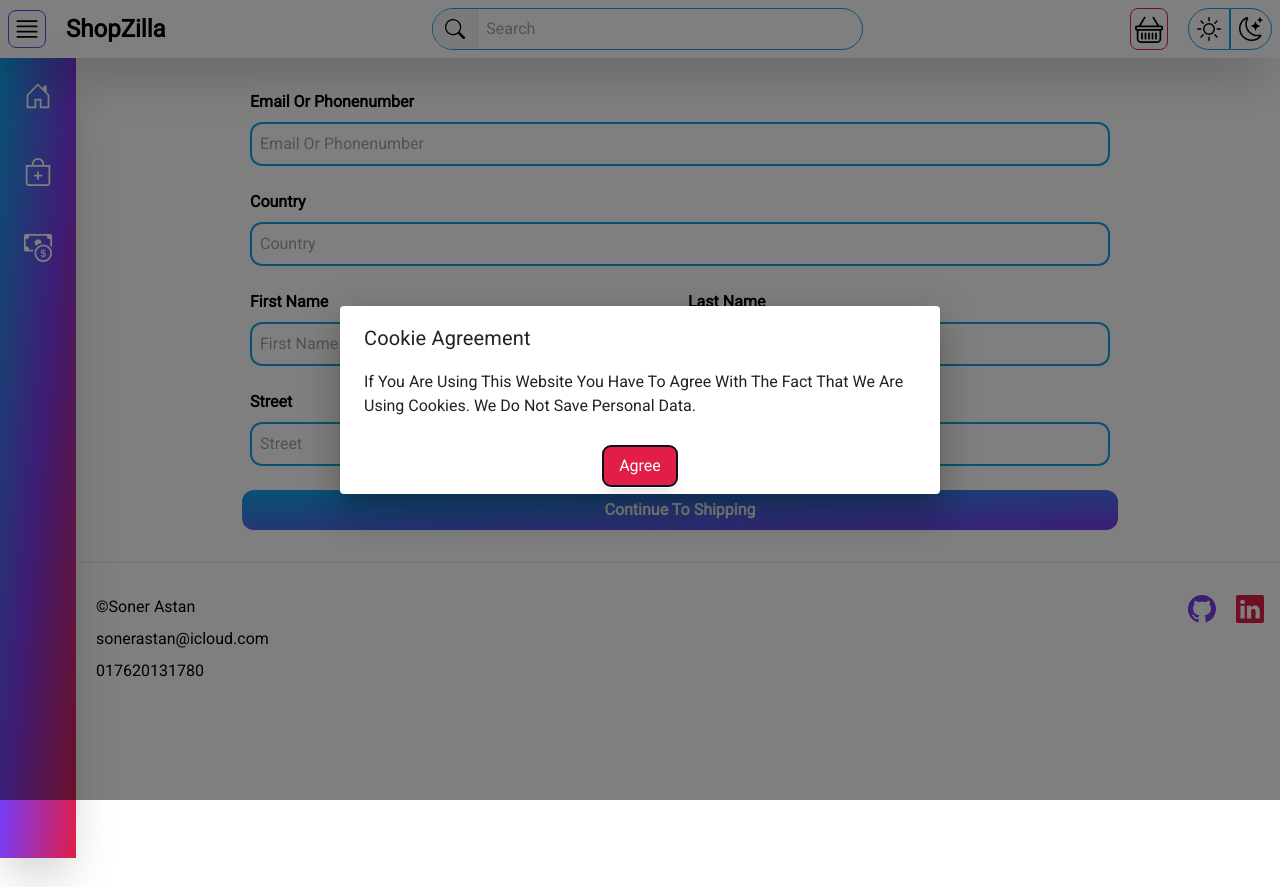
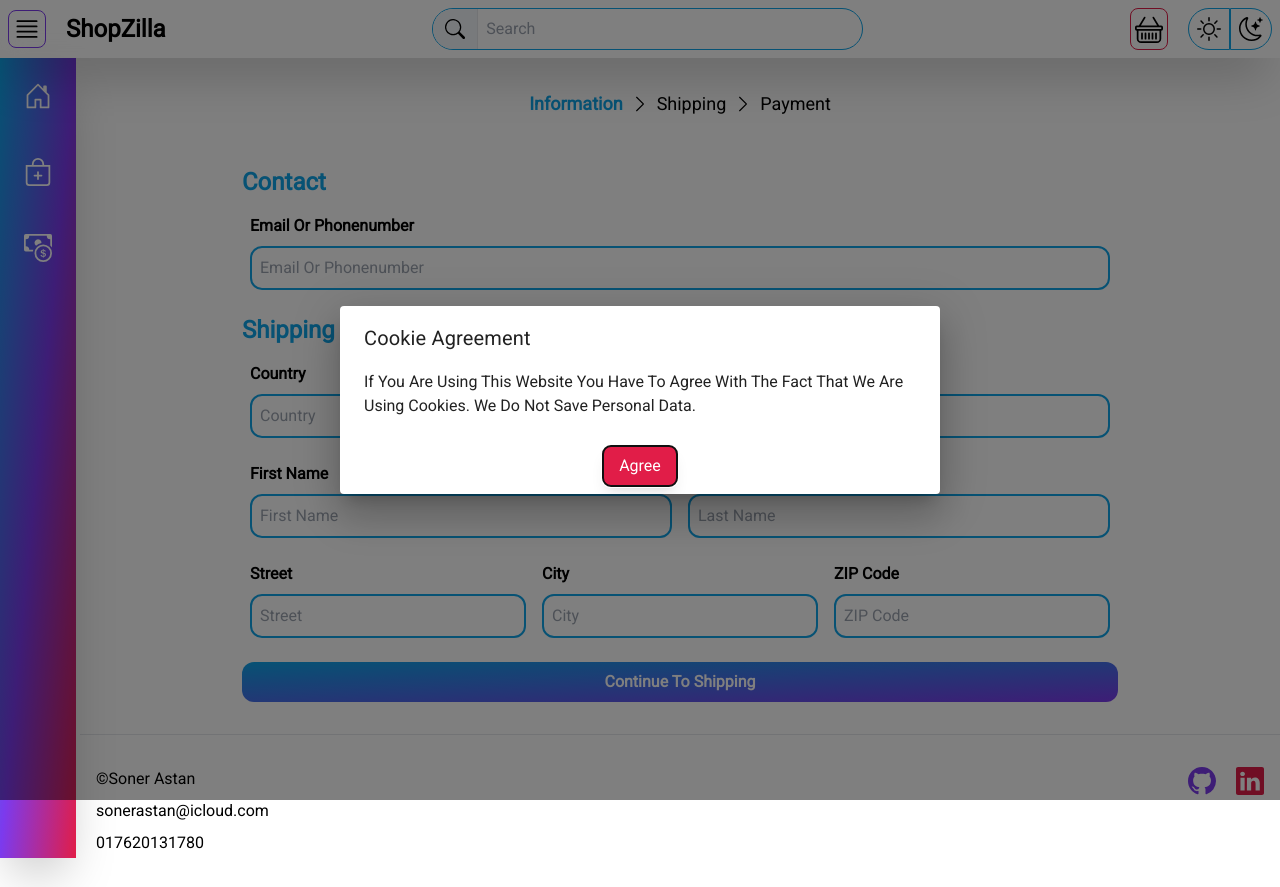
Before and after one commit to soner3/myshop, a Next.js app: page /checkout/information in a window 1280 px wide. Before the commit the page ends 800 px from the top, so only its background shows below. Built offline with nearby package versions, Linux system fonts and the light colour scheme.

Commit message:
Added Added Shipping Page and Breadcrumbs

```diff
--- a/src/app/checkout/layout.tsx
+++ b/src/app/checkout/layout.tsx
@@ -1,3 +1,4 @@
+import CheckoutBreadcrumb from "@/components/checkout/CheckoutBreadcrumb";
 import { Metadata } from "next";
 import { ReactNode } from "react";
 
@@ -11,5 +12,10 @@ export const metadata: Metadata = {
 };
 
 export default function layout({ children }: { children: ReactNode }) {
-  return <section>{children}</section>;
+  return (
+    <section className="flex flex-col items-center">
+      <CheckoutBreadcrumb />
+      {children}
+    </section>
+  );
 }
--- a/src/app/checkout/shipping/page.tsx
+++ b/src/app/checkout/shipping/page.tsx
@@ -1,3 +1,4 @@
+import ShippingInformation from "@/components/checkout/ShippingInformation";
 import { Metadata } from "next";
 
 export const metadata: Metadata = {
@@ -5,5 +6,9 @@ export const metadata: Metadata = {
 };
 
 export default function page() {
-  return <div className="h-full w-full">Shipping page</div>;
+  return (
+    <>
+      <ShippingInformation />
+    </>
+  );
 }
--- /dev/null
+++ b/src/components/checkout/CheckoutBreadcrumb.tsx
@@ -0,0 +1,36 @@
+"use client";
+
+import { useAppSelector } from "@/lib/reduxHooks";
+import Link from "next/link";
+import { usePathname } from "next/navigation";
+import { BsChevronRight } from "react-icons/bs";
+
+export default function CheckoutBreadcrumb() {
+  const path = usePathname();
+  const { information, shipping } = useAppSelector((store) => store.checkout);
+
+  return (
+    <div className="m-4 mt-8 flex items-center gap-2 text-lg">
+      <Link
+        href={"/checkout/information/"}
+        className={`${path.includes("information") && "-z-10 font-semibold"} ${path.includes("information") || path.includes("shipping") || path.includes("payment") ? "text-sky-500" : ""}`}
+      >
+        Information
+      </Link>
+      <BsChevronRight />
+      <Link
+        href={"/checkout/shipping/"}
+        className={`${path.includes("shipping") && "-z-10 font-semibold"} ${!information && "-z-10"} ${path.includes("shipping") || path.includes("payment") ? "text-sky-500" : ""}`}
+      >
+        Shipping
+      </Link>
+      <BsChevronRight />
+      <Link
+        href={"/checkout/payment/"}
+        className={`${path.includes("payment") && "font-semibold text-sky-500"} ${!information || !shipping ? "-z-10" : ""}`}
+      >
+        Payment
+      </Link>
+    </div>
+  );
+}
--- a/src/components/checkout/InformationForm.tsx
+++ b/src/components/checkout/InformationForm.tsx
@@ -13,13 +13,14 @@ import { addInformation } from "@/lib/features/checkoutSlice";
 import { useRouter } from "next/navigation";
 
 export default function InformationForm() {
+  const { information } = useAppSelector((store) => store.checkout);
   const {
     register,
     handleSubmit,
     formState: { errors },
   } = useForm<TshippingAddressSchema>({
     resolver: zodResolver(shippingAddressSchema),
-    defaultValues: {
+    defaultValues: information || {
       emailOrPhone: "",
       firstName: "",
       lastName: "",
@@ -47,6 +48,8 @@ export default function InformationForm() {
       onSubmit={handleSubmit(handleInformationSubmit)}
       className="relative flex w-full flex-col md:w-3/4"
     >
+      <div className="mt-4">
+        <p className="text-2xl font-semibold text-sky-500">Contact</p>
         <InputComponent
           inputType="text"
           labelValue="Email Or Phonenumber"
@@ -57,6 +60,10 @@ export default function InformationForm() {
           error={errors.emailOrPhone}
           errorMessage={errors.emailOrPhone?.message}
         />
+      </div>
+      <div className="mt-4 flex flex-col">
+        <p className="text-2xl font-semibold text-sky-500">Shipping Address</p>
+
         <InputComponent
           inputType="text"
           labelValue="Country"
@@ -135,6 +142,7 @@ export default function InformationForm() {
             />
           </div>
         </div>
+      </div>
       <SubmitButton>Continue To Shipping</SubmitButton>
     </form>
   );
--- a/src/components/checkout/InputComponent.tsx
+++ b/src/components/checkout/InputComponent.tsx
@@ -25,7 +25,7 @@ export default function InputComponent({
         id={inputId}
         {...register(registerSchema)}
         placeholder={inputPlaceholder}
-        className={`rounded-xl border-2 border-sky-500 p-2 text-black ring-sky-500 duration-200 focus:outline-none focus:ring-2 dark:border-rose-600 dark:ring-rose-600 ${error && "border-red-500 text-red-500 ring-red-500 dark:border-red-500 dark:ring-red-500"}`}
+        className={`rounded-xl border-2 border-sky-500 p-2 text-black ring-sky-500 duration-200 focus:outline-none focus:ring-2 dark:border-rose-600 dark:ring-rose-600 ${error && "text-red-500"}`}
       />
       {error && <p className="ml-1 capitalize text-red-500">{errorMessage}</p>}
     </div>
--- /dev/null
+++ b/src/components/checkout/ShippingForm.tsx
@@ -0,0 +1,55 @@
+"use client";
+
+import { useForm } from "react-hook-form";
+import { shippingSchema, TshippingSchema } from "@/lib/schemas/shippingSchema";
+import { zodResolver } from "@hookform/resolvers/zod";
+import SubmitButton from "./SubmitButton";
+import { useRouter } from "next/navigation";
+import { useAppDispatch } from "@/lib/reduxHooks";
+import { addShippingClass } from "@/lib/features/checkoutSlice";
+
+export default function ShippingForm() {
+  const {
+    register,
+    handleSubmit,
+    formState: { errors },
+  } = useForm<TshippingSchema>({
+    resolver: zodResolver(shippingSchema),
+    defaultValues: {
+      shipping: "standard",
+    },
+  });
+  const router = useRouter();
+  const dispatch = useAppDispatch();
+
+  function handleShippingSubmit(shippingData: TshippingSchema) {
+    dispatch(addShippingClass(shippingData));
+    router.push("/checkout/payment/");
+  }
+
+  return (
+    <form noValidate onSubmit={handleSubmit(handleShippingSubmit)}>
+      <p className="text-xl text-sky-500">Shipping</p>
+
+      <label className="flex w-full cursor-pointer items-center justify-between rounded-t-xl border p-6 hover:border-sky-500 dark:border-rose-600">
+        <input type="radio" value="standard" {...register("shipping")} />
+        <p className="text-xl font-semibold">Standard Shipping</p>
+        <p>5 - 8 Days</p>
+        <p className="font-bold">5.99$</p>
+      </label>
+
+      <label className="flex w-full cursor-pointer items-center justify-between rounded-b-xl border p-6 hover:border-sky-500 dark:border-rose-600">
+        <input type="radio" value="express" {...register("shipping")} />
+        <p className="text-xl font-semibold">Express Shipping</p>
+        <p>3 - 5 Days</p>
+        <p className="font-bold">7.99$</p>
+      </label>
+
+      {errors.shipping && (
+        <p className="text-red-500">{errors.shipping.message}</p>
+      )}
+
+      <SubmitButton>Continue To Payment</SubmitButton>
+    </form>
+  );
+}
--- /dev/null
+++ b/src/components/checkout/ShippingInformation.tsx
@@ -0,0 +1,48 @@
+"use client";
+
+import { useAppSelector } from "@/lib/reduxHooks";
+import Link from "next/link";
+import { useRouter } from "next/navigation";
+import ShippingForm from "./ShippingForm";
+import { useEffect } from "react";
+
+export default function ShippingInformation() {
+  const router = useRouter();
+  const { information } = useAppSelector((store) => store.checkout);
+
+  useEffect(() => {
+    if (!information) {
+      router.push("/checkout/information/");
+    }
+  }, [information, router]);
+
+  return (
+    <div className="w-full p-4 md:w-3/4">
+      <div className="my-4 flex flex-col items-center justify-center">
+        <div className="flex w-full items-center justify-between rounded-t-xl border p-6 hover:border-sky-500 dark:border-rose-600">
+          <p className="text-xl text-sky-500">Contact</p>
+          <p>{information?.emailOrPhone}</p>
+          <Link
+            href={"/checkout/information/"}
+            className="text-sky-500 underline dark:text-rose-600"
+          >
+            Change
+          </Link>
+        </div>
+        <div className="flex w-full items-center justify-between rounded-b-xl border p-6 hover:border-sky-500 dark:border-rose-600">
+          <p className="text-xl text-sky-500">Address</p>
+          <p>
+            {information?.street}, {information?.zipCode} {information?.city}
+          </p>
+          <Link
+            href={"/checkout/information/"}
+            className="text-sky-500 underline dark:text-rose-600"
+          >
+            Change
+          </Link>
+        </div>
+      </div>
+      <ShippingForm />
+    </div>
+  );
+}
--- a/src/interfaces.ts
+++ b/src/interfaces.ts
@@ -1,6 +1,7 @@
 import { ReactNode } from "react";
 import { FieldError, UseFormRegister } from "react-hook-form";
 import { TshippingAddressSchema } from "./lib/schemas/shippingAddressSchema";
+import { TshippingSchema } from "./lib/schemas/shippingSchema";
 
 export interface MenuItemType {
   id: string;
@@ -101,5 +102,6 @@ export interface InputComponentType {
 }
 
 export interface CheckoutState {
-  information: TshippingAddressSchema;
+  information: TshippingAddressSchema | null;
+  shipping: TshippingSchema | null;
 }
--- a/src/lib/features/checkoutSlice.tsx
+++ b/src/lib/features/checkoutSlice.ts
@@ -1,17 +1,11 @@
 import { CheckoutState } from "@/interfaces";
 import { createSlice, PayloadAction } from "@reduxjs/toolkit";
 import { TshippingAddressSchema } from "../schemas/shippingAddressSchema";
+import { TshippingSchema } from "../schemas/shippingSchema";
 
 const initialState: CheckoutState = {
-  information: {
-    emailOrPhone: "",
-    country: "",
-    firstName: "",
-    lastName: "",
-    street: "",
-    city: "",
-    zipCode: "",
-  },
+  information: null,
+  shipping: null,
 };
 
 const checkout = createSlice({
@@ -21,8 +15,11 @@ const checkout = createSlice({
     addInformation: (state, action: PayloadAction<TshippingAddressSchema>) => {
       state.information = action.payload;
     },
+    addShippingClass: (state, action: PayloadAction<TshippingSchema>) => {
+      state.shipping = action.payload;
+    },
   },
 });
 
-export const { addInformation } = checkout.actions;
+export const { addInformation, addShippingClass } = checkout.actions;
 export default checkout.reducer;
--- a/src/lib/schemas/shippingAddressSchema.ts
+++ b/src/lib/schemas/shippingAddressSchema.ts
@@ -1,7 +1,6 @@
 import * as z from "zod";
 
-const emailPhoneRegex = /^[A-Za-z0-9@+-_.]+/;
-const streetRegex = /^(?=.*[0-9])(?=.*[A-Za-z])[A-Za-z0-9]+$/;
+const emailPhoneRegex = /^[A-Za-z0-9@+-_.]+$/;
 const zipCodeRegex = /^[0-9]+$/;
 
 export const shippingAddressSchema = z.object({
@@ -11,12 +10,12 @@ export const shippingAddressSchema = z.object({
       message:
         "this field can only contain letters (upper- and lowercase) numbers @ _ . + and _",
     })
-    .min(2, { message: "this field must be atleast 2 characters long" })
+    .min(8, { message: "this field must be atleast 8 characters long" })
     .max(70, { message: "this field cant be longer than 70 characters" }),
   country: z
     .string()
     .trim()
-    .min(4, { message: "your country must be atleast 4 characters long" })
+    .min(5, { message: "your country must be atleast 5 characters long" })
     .max(50, { message: "your country cant be longer than 50 characters" }),
   firstName: z
     .string()
@@ -30,10 +29,8 @@ export const shippingAddressSchema = z.object({
     .max(50, { message: "your last name cant be longer than 50 characters" }),
   street: z
     .string()
-    .regex(streetRegex, {
-      message: "this field must contain your street name and number",
-    })
-    .min(2, { message: "your street must be atleast 2 characters long" })
+    .trim()
+    .min(5, { message: "your street must be atleast 5 characters long" })
     .max(100, { message: "your street cant be longer than 100 characters" }),
   city: z
     .string()
@@ -43,7 +40,7 @@ export const shippingAddressSchema = z.object({
   zipCode: z
     .string()
     .regex(zipCodeRegex, { message: "your zip code can only contain numbers" })
-    .min(2, { message: "your city must be atleast 2 characters long" })
+    .min(5, { message: "your city must be atleast 5 characters long" })
     .max(50, { message: "your city cant be longer than 50 characters" }),
 });
 
--- /dev/null
+++ b/src/lib/schemas/shippingSchema.ts
@@ -0,0 +1,7 @@
+import * as z from "zod";
+
+export const shippingSchema = z.object({
+  shipping: z.string().min(1, { message: "you must select a shipping class" }),
+});
+
+export type TshippingSchema = z.infer<typeof shippingSchema>;
```
Lines whose indentation alone changed are shown as unchanged.
